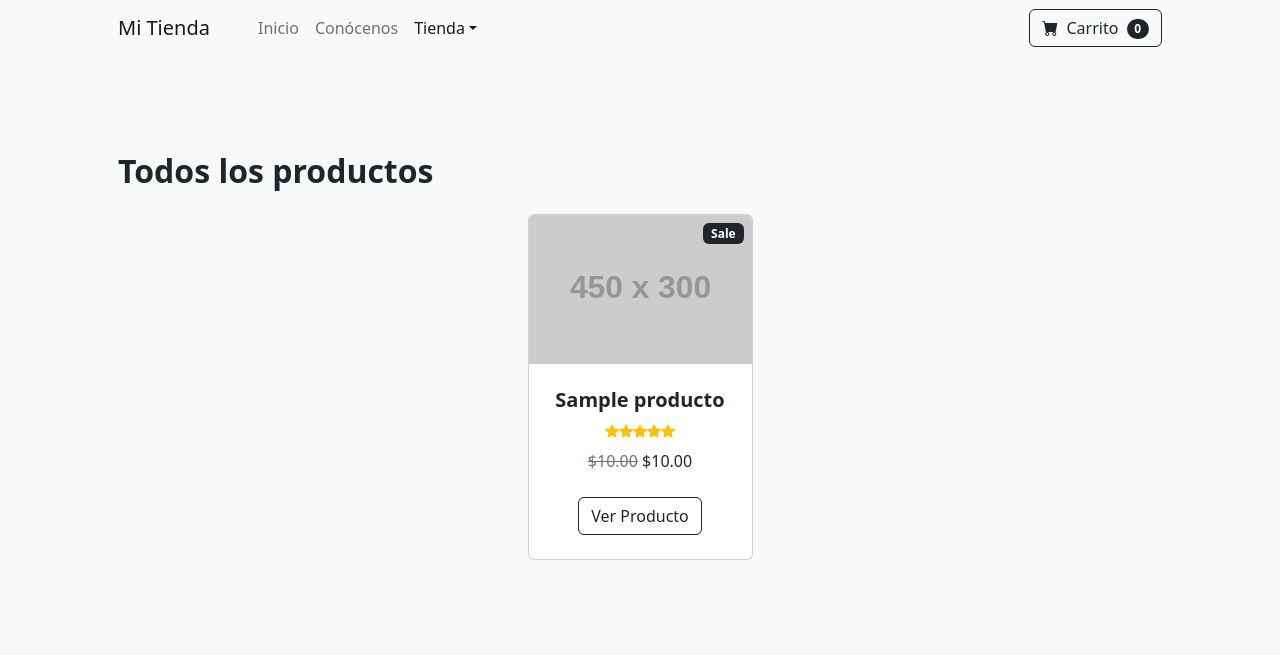
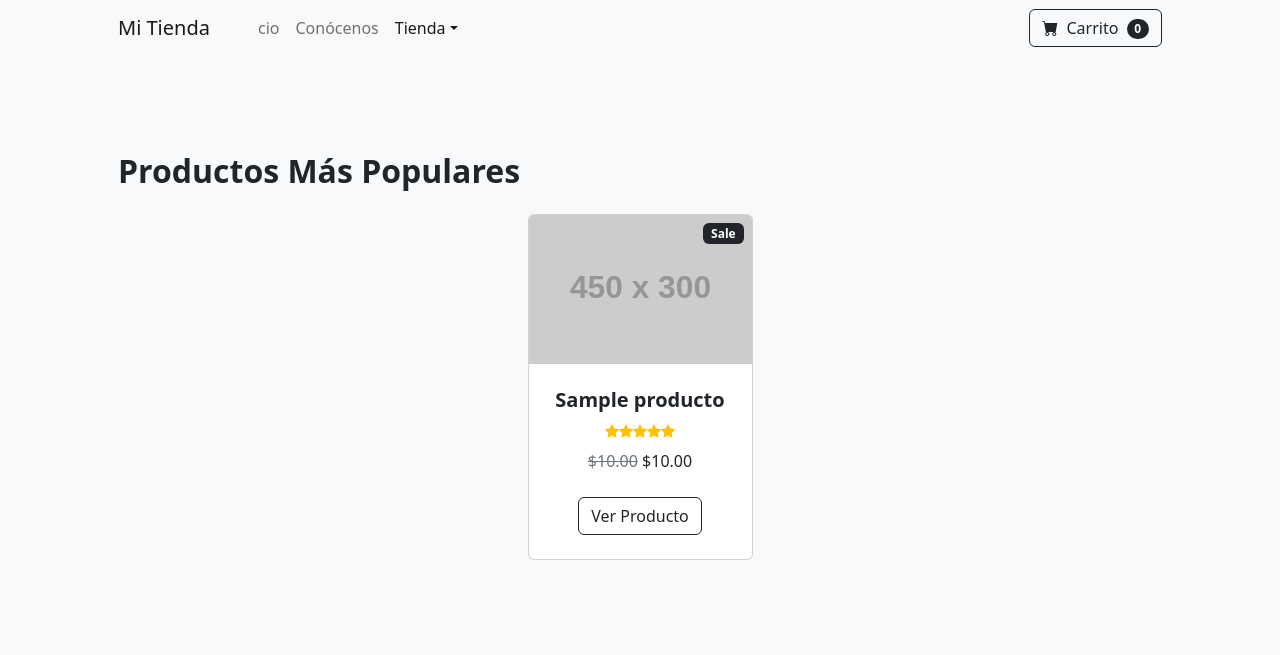
Before and after one commit to maraqqq22/PorongComercio, a PHP site: page /index.php?p=tienda&tipo=populares in a window 1280 px wide. Shown: the top 655 px of the page. Run offline with PHP 8.4, Linux system fonts and the light colour scheme; tables that the repository leaves empty or names only in its code hold one stand-in row (values such as "Sample post"); grey boxes labelled with a size stand in for pictures from a placeholder-image service; some libraries are stand-ins or nearby versions.

Commit message:
Procuctos populares y Productos en oferta

```diff
--- a/conexion.php
+++ b/conexion.php
@@ -10,7 +10,7 @@
 // (Estos son los valores por defecto de XAMPP)
 $db_host = "localhost";   // Servidor
 $db_usuario = "root";     // Usuario de la BD
-$db_pass = "root";        // Contraseña (en XAMPP por defecto es vacía)
+$db_pass = "";        // Contraseña (en XAMPP por defecto es vacía)
 $db_nombre = "startshop";  // Nombre de tu base de datos
 
 // 2. Crear la conexión
--- a/index.php
+++ b/index.php
@@ -6,6 +6,7 @@
 <?php
 $pagina = $_GET['p'] ?? null;
 $idproducto = $_GET['id'] ?? null;
+$tipo = $_GET['tipo'] ?? 'todos';
 // Conexión con la bbdd
 require_once 'conexion.php';
 ?>
@@ -34,7 +35,7 @@ require_once 'conexion.php';
             <button class="navbar-toggler" type="button" data-bs-toggle="collapse" data-bs-target="#navbarSupportedContent" aria-controls="navbarSupportedContent" aria-expanded="false" aria-label="Toggle navigation"><span class="navbar-toggler-icon"></span></button>
             <div class="collapse navbar-collapse" id="navbarSupportedContent">
                 <ul class="navbar-nav me-auto mb-2 mb-lg-0 ms-lg-4">
-                    <li class="nav-item"><a class="nav-link <?php if ($pagina != 'tienda') print 'active'; ?>" aria-current="page" href="index.php">Inicio</a></li>
+                    <li class="nav-item"><a class="nav-link <?php if ($pagina != 'tienda') print 'active'; ?>" aria-current="page" href="index.php">cio</a></li>
                     <li class="nav-item"><a class="nav-link" href="index.php?p=contacta">Conócenos</a></li>
                     <li class="nav-item dropdown">
                         <a class="nav-link dropdown-toggle <?php if ($pagina == 'tienda') print 'active'; ?>" id="navbarDropdown" href="#" role="button" data-bs-toggle="dropdown" aria-expanded="false">Tienda</a>
@@ -43,8 +44,8 @@ require_once 'conexion.php';
                             <li>
                                 <hr class="dropdown-divider" />
                             </li>
-                            <li><a class="dropdown-item disabled" href="index.php?p=tienda">Productos Populares</a></li>
-                            <li><a class="dropdown-item disabled" href="index.php?p=tienda">Productos en Oferta</a></li>
+                            <li><a class="dropdown-item" href="index.php?p=tienda&tipo=populares">Productos Populares</a></li>
+                            <li><a class="dropdown-item" href="index.php?p=tienda&tipo=ofertas">Productos en Oferta</a></li>
                         </ul>
                     </li>
                 </ul>
--- a/products-section.php
+++ b/products-section.php
@@ -1,9 +1,32 @@
 <?php
+
+// Recogemos el tipo por si se accede de forma independiente, por defecto 'todos'
+$tipo = $_GET['tipo'] ?? 'todos';
+
 try {
-    // Consultar todos los productos de la tabla
-    $productos = $conexion->query("SELECT id, referencia, nombre, precio, precio_rebajado, descripcion, valoracion FROM productos");
-    //$stmt = $conexion->query("SELECT id, referencia, nombre, precio, precio_rebajado, descripcion, valoracion FROM productos");
-    //$productos = $stmt->fetchAll();
+
+    if ($tipo === 'populares') {
+        $titulo_seccion = "Productos Más Populares";
+        $sql = "SELECT id, referencia, nombre, precio, precio_rebajado, descripcion, valoracion, es_original, ranking_popular
+                FROM productos
+                WHERE ranking_popular IS NOT NULL
+                ORDER BY ranking_popular ASC
+                LIMIT 3";
+
+
+    } elseif ($tipo === 'ofertas') {
+        $titulo_seccion = "Productos en Oferta";
+        $sql = "SELECT id, referencia, nombre, precio, precio_rebajado, descripcion, valoracion, ranking_popular
+                FROM productos
+                WHERE precio_rebajado IS NOT NULL AND precio_rebajado > 0";
+
+    }else {
+        $titulo_seccion = "Todos los productos";
+        $sql = "SELECT id, referencia, nombre, precio, precio_rebajado, descripcion, valoracion, es_original, ranking_popular
+                FROM productos";
+    }
+
+    $productos = $conexion->query($sql);
 } catch (PDOException $e) {
     die("Error al consultar productos: " . $e->getMessage());
 }
@@ -11,7 +34,7 @@ try {
 <!-- Related items section-->
 <section class="py-5 bg-light">
     <div class="container px-4 px-lg-5 mt-5">
-        <h2 class="fw-bolder mb-4">Todos los productos</h2>
+        <h2 class="fw-bolder mb-4"><?= htmlspecialchars($titulo_seccion) ?></h2>
         <!-- 3. Contenedor HTML donde se renderizarán los productos -->
         <div class="row gx-4 gx-lg-5 row-cols-2 row-cols-md-3 row-cols-xl-4 justify-content-center">
             <?php foreach ($productos as $producto): ?>
@@ -24,6 +47,24 @@ try {
 
                 <div class="col mb-5">
                     <div class="card h-100">
+
+                        <!-- Podio badge (Solo se muestra en la sección de populares) -->
+                        <?php if ($tipo === 'populares' && !is_null($producto['ranking_popular'])): ?>
+                            <?php
+                                $podio = [
+                                    1 => ['texto' => '#1 Más Popular', 'clase' => 'bg-warning text-dark'],
+                                    2 => ['texto' => '#2 Popular',     'clase' => 'bg-secondary text-white'],
+                                    3 => ['texto' => '#3 Popular',     'clase' => 'bg-danger text-white']
+                                ];
+                                $puesto = (int)$producto['ranking_popular'];
+                            ?>
+                            <?php if (isset($podio[$puesto])): ?>
+                                <div class="badge <?= $podio[$puesto]['clase'] ?> position-absolute" style="top: 0.5rem; left: 0.5rem">
+                                    <?= $podio[$puesto]['texto'] ?>
+                                </div>
+                            <?php endif; ?>
+                        <?php endif; ?>
+
                         <!-- Sale badge (Solo se muestra si está rebajado) -->
                         <?php if ($esta_rebajado): ?>
                             <div class="badge bg-dark text-white position-absolute" style="top: 0.5rem; right: 0.5rem">Sale</div>
```
